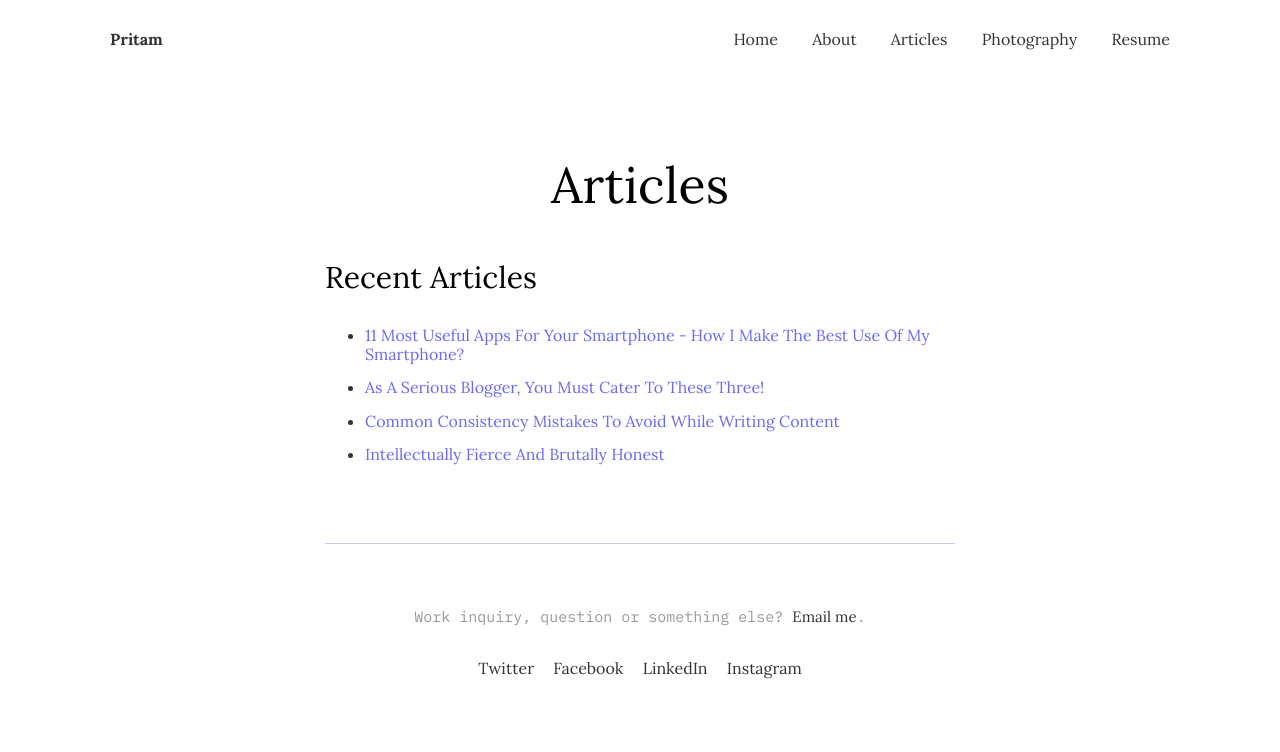
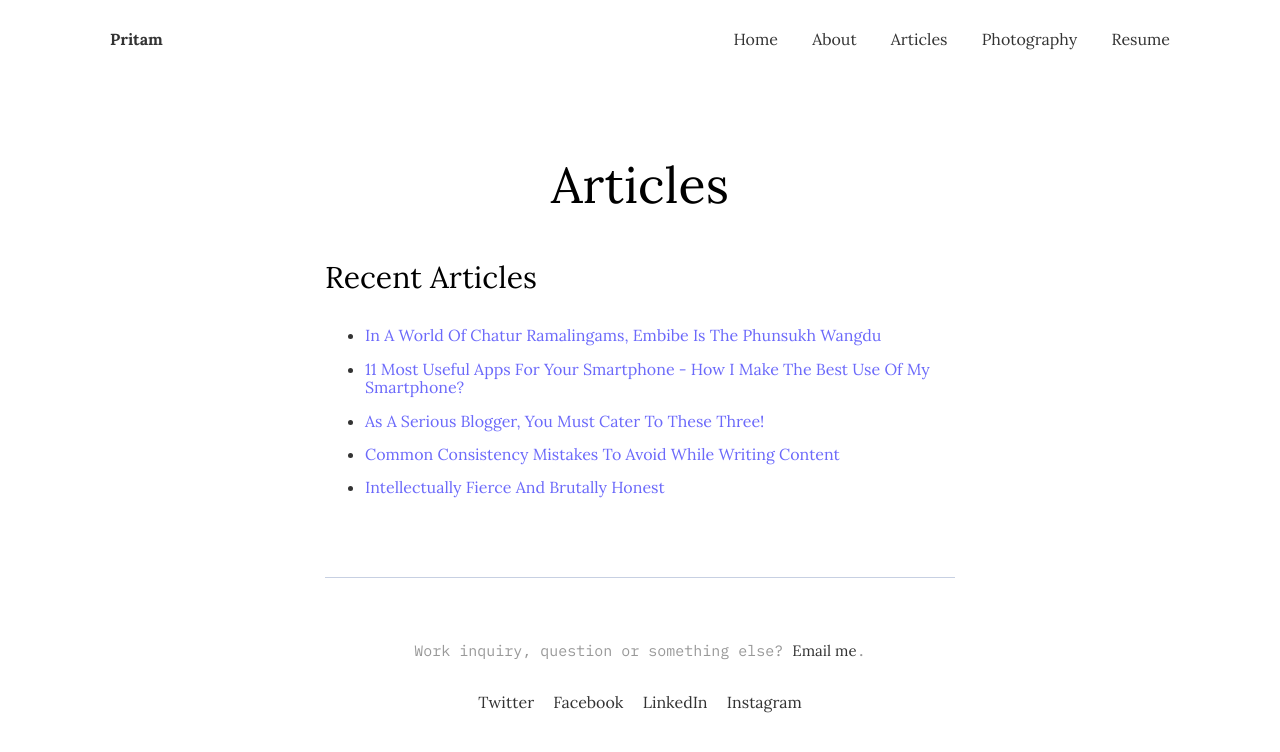
Before and after one commit to argumentativeyouth/pritams-portfolio, a Jekyll site: the page built from _pages/articles.md, in a window 1280 px wide. Shown: the top 752 px of the page. Built offline with Jekyll 4.4.1, drawn with Linux system fonts in a browser that asks for light colours.

Commit message:
Update articles.md

```diff
--- a/_pages/articles.md
+++ b/_pages/articles.md
@@ -5,6 +5,7 @@ permalink: /articles/
 image:
 ---
 ## Recent Articles
+* [In A World Of Chatur Ramalingams, Embibe Is The Phunsukh Wangdu](https://pritam.io/in-a-world-of-chatur-ramalingams-embibe-is-the-phunsukh-wangdu/)
 * [11 Most Useful Apps For Your Smartphone - How I Make The Best Use Of My Smartphone?](https://pritam.io/most-useful-apps-for-your-smartphone/)
 * [As A Serious Blogger, You Must Cater To These Three!](https://pritam.io/as-a-serious-blogger-you-must-cater-to-these-three)
 * [Common Consistency Mistakes To Avoid While Writing Content](https://pritam.io/common-consistency-mistakes/)
```
